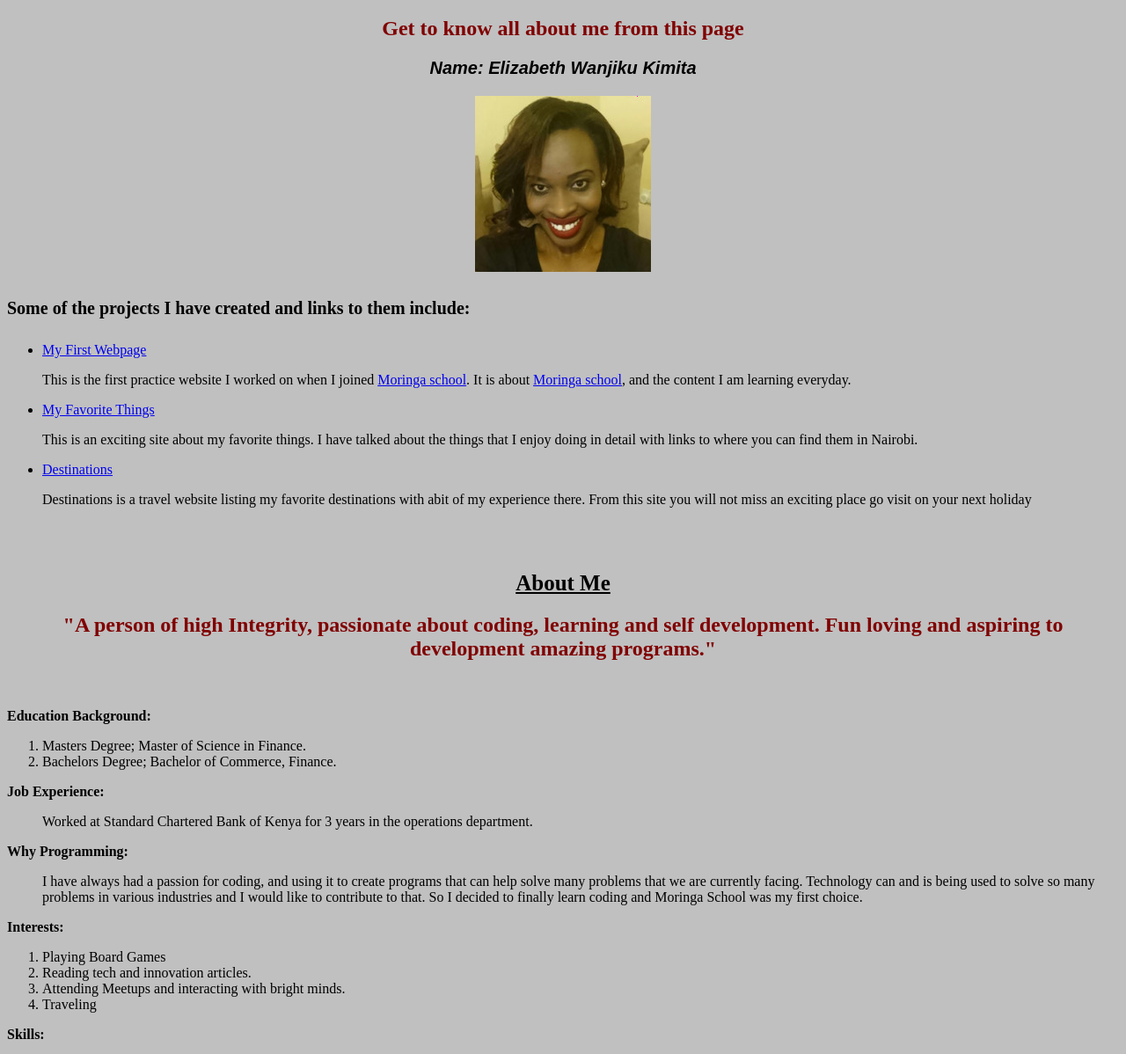
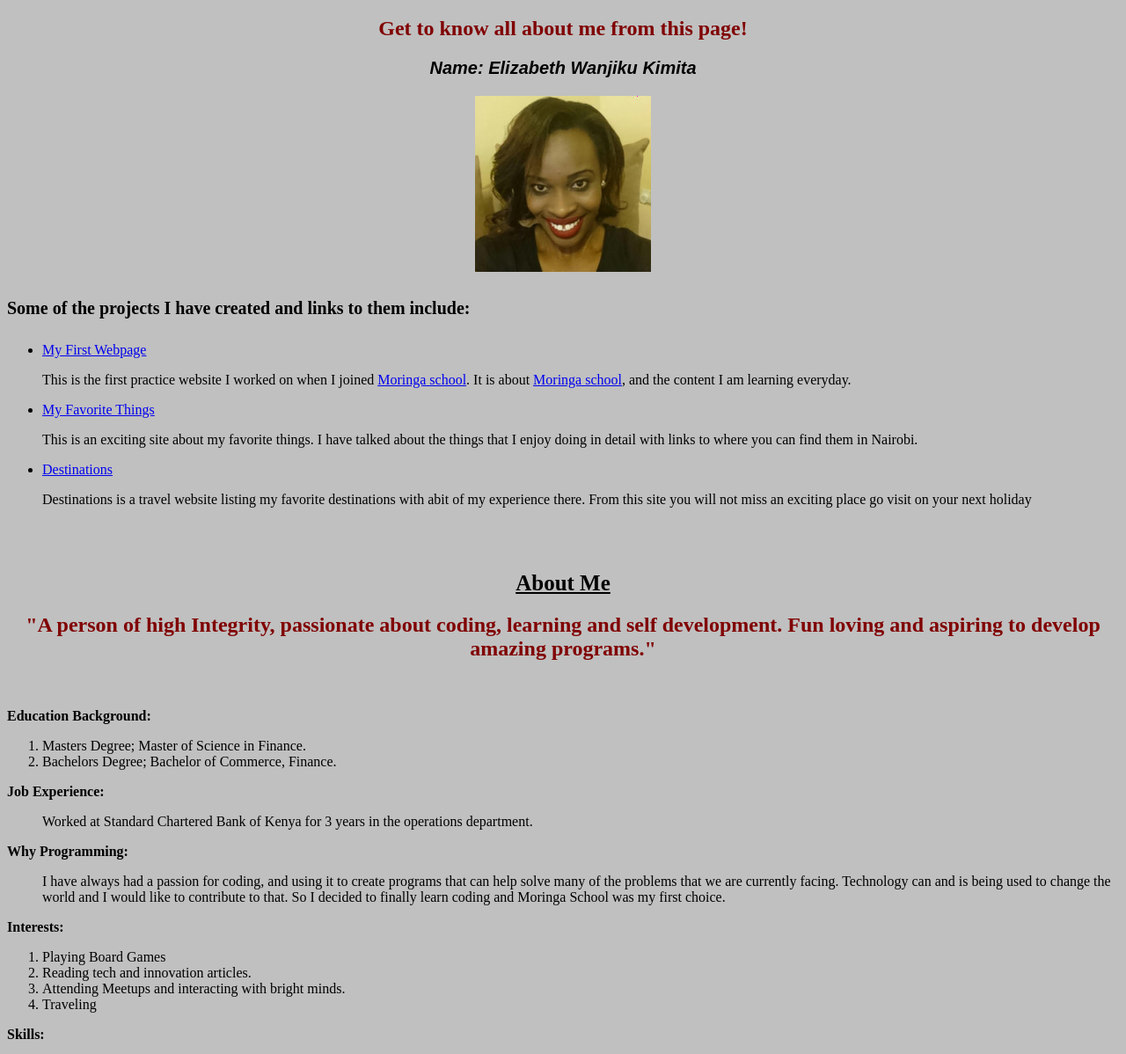
Before and after one commit to lizKimita/My-Portfolio, a plain HTML site: page index.html in a window 1280 px wide. Shown: the part 61-1259 px from the top of the page at 88% size. Drawn offline with Linux system fonts and the light colour scheme.

Commit message:
add color edit and other minor changes

```diff
--- a/index.html
+++ b/index.html
@@ -8,7 +8,7 @@
     <div class="centre">
 
     <h1>My Portfolio Landing Page</h1>
-    <h2>Get to know all about me from this page</h2>
+    <h2>Get to know all about me from this page!</h2>
     </div>
     <div class="intro">
 
@@ -32,7 +32,7 @@
       <br>
 
     <h2><div class="larger">About Me</h2></div>
-    <h2> <div class="h2 centre">"A person of high Integrity, passionate about coding, learning and self development. Fun loving and aspiring to development amazing programs."</h2></div>
+    <h2> <div class="h2 centre">"A person of high Integrity, passionate about coding, learning and self development. Fun loving and aspiring to develop amazing programs."</h2></div>
       <br>
 
         <p><strong>Education Background:</strong></p>
@@ -46,7 +46,7 @@
       </ol>
       <p><strong>Why Programming:</strong></p>
       <ol>
-        I have always had a passion for coding, and using it to create programs that can help solve many problems that we are  currently facing. Technology can and is being used to solve so many problems in various industries and I would like to contribute to that. So I decided to finally learn coding and Moringa School was my first choice.
+        I have always had a passion for coding, and using it to create programs that can help solve many of the problems that we are  currently facing. Technology can and is being used to change the world and I would like to contribute to that. So I decided to finally learn coding and Moringa School was my first choice.
       </ol>
 
       <p><strong>Interests:</strong></p>
```
Also changed, not shown: 1 other file.
